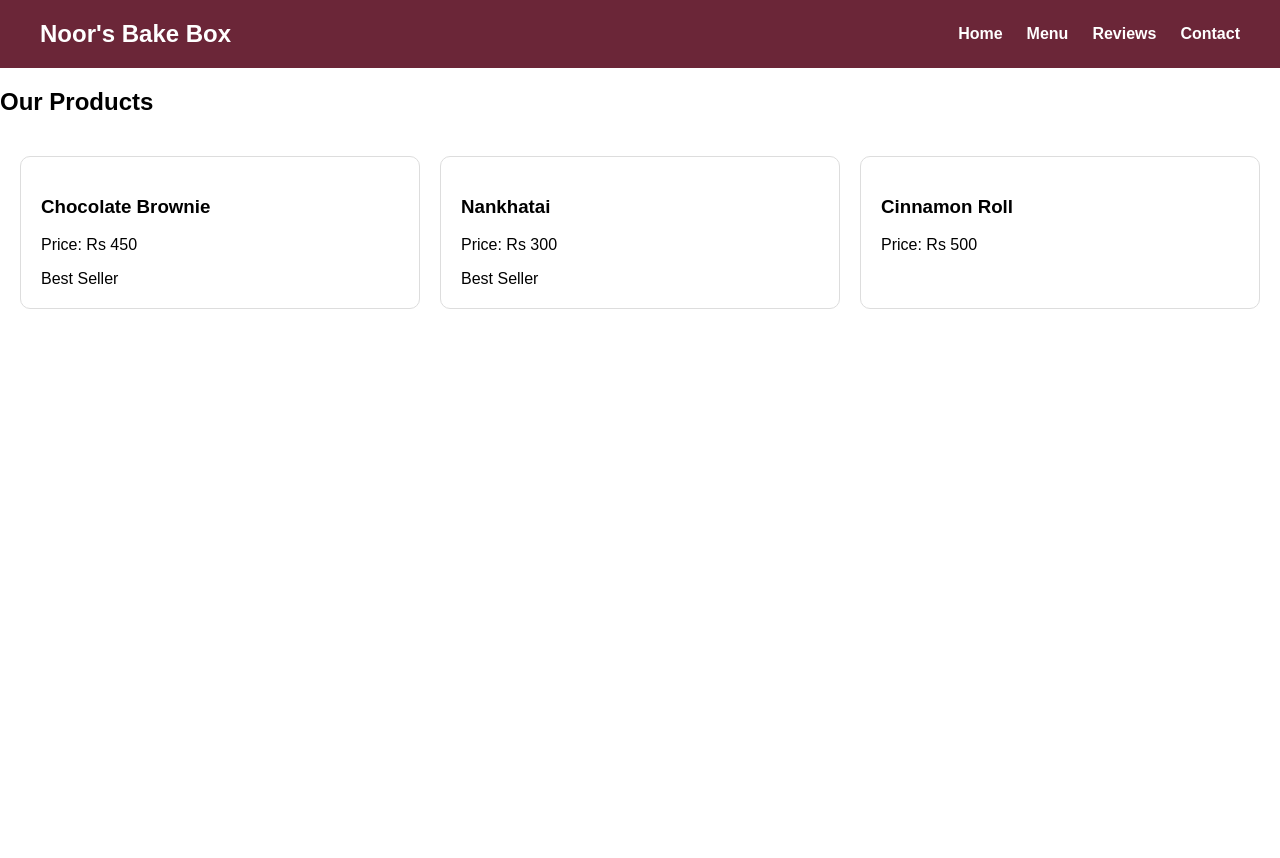
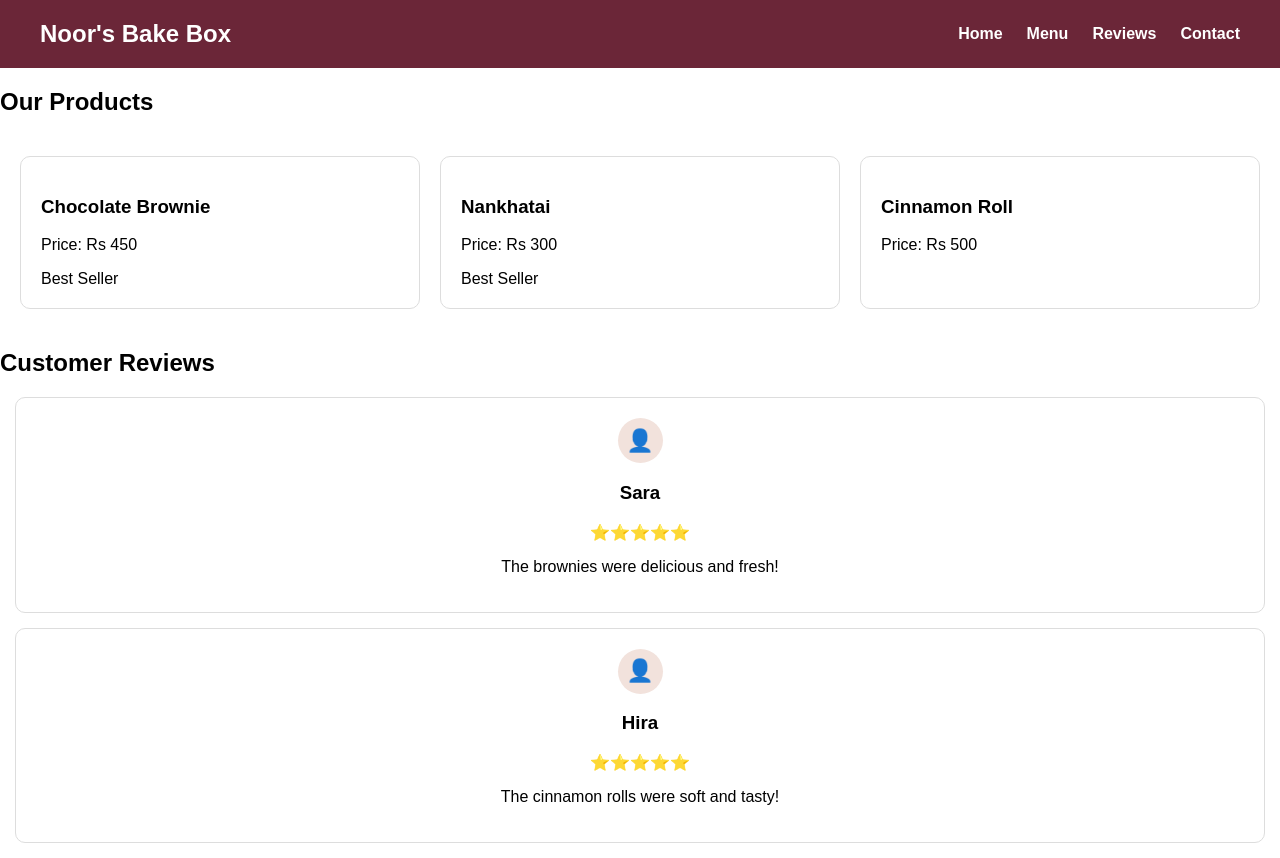
Before and after one commit to ilsasaif/Bake-Box-1, a React (Vite) app: page / in a window 1280 px wide. Before the commit the page ends 800 px from the top, so only its background shows below. Built offline with nearby package versions, Linux system fonts and the light colour scheme.

Commit message:
Complete Task 4 - ReviewSection

```diff
--- a/src/App.jsx
+++ b/src/App.jsx
@@ -1,11 +1,13 @@
 import ShopHeader from "./components/layout/ShopHeader";
 import ProductSection from "./components/products/ProductSection";
+import ReviewSection from "./components/reviews/ReviewSection";
 
 function App() {
   return (
     <div>
       <ShopHeader />
       <ProductSection />
+      <ReviewSection />
     </div>
   );
 }
--- /dev/null
+++ b/src/components/reviews/Avatar.jsx
@@ -0,0 +1,9 @@
+function Avatar() {
+  return (
+    <div className="avatar">
+      👤
+    </div>
+  );
+}
+
+export default Avatar;
--- /dev/null
+++ b/src/components/reviews/Rating.jsx
@@ -0,0 +1,9 @@
+function Rating() {
+  return (
+    <div className="rating">
+      ⭐⭐⭐⭐⭐
+    </div>
+  );
+}
+
+export default Rating;
--- /dev/null
+++ b/src/components/reviews/ReviewHira.jsx
@@ -0,0 +1,15 @@
+import Avatar from "./Avatar";
+import Rating from "./Rating";
+
+function ReviewHira() {
+  return (
+    <div className="review-card">
+      <Avatar />
+      <h3>Hira</h3>
+      <Rating />
+      <p>The cinnamon rolls were soft and tasty!</p>
+    </div>
+  );
+}
+
+export default ReviewHira;
--- /dev/null
+++ b/src/components/reviews/ReviewSara.jsx
@@ -0,0 +1,15 @@
+import Avatar from "./Avatar";
+import Rating from "./Rating";
+
+function ReviewSara() {
+  return (
+    <div className="review-card">
+      <Avatar />
+      <h3>Sara</h3>
+      <Rating />
+      <p>The brownies were delicious and fresh!</p>
+    </div>
+  );
+}
+
+export default ReviewSara;
--- /dev/null
+++ b/src/components/reviews/ReviewSection.jsx
@@ -0,0 +1,17 @@
+import ReviewSara from "./ReviewSara";
+import ReviewHira from "./ReviewHira";
+
+function ReviewSection() {
+  return (
+    <section>
+      <h2>Customer Reviews</h2>
+
+      <div>
+        <ReviewSara />
+        <ReviewHira />
+      </div>
+    </section>
+  );
+}
+
+export default ReviewSection;
--- a/src/index.css
+++ b/src/index.css
@@ -40,4 +40,26 @@ nav a {
   border: 1px solid #ddd;
   padding: 20px;
   border-radius: 10px;
+}.review-card {
+  border: 1px solid #ddd;
+  padding: 20px;
+  margin: 15px;
+  border-radius: 10px;
+  text-align: center;
 }
+
+.avatar {
+  width: 45px;
+  height: 45px;
+  border-radius: 50%;
+  background-color: #f2e2dc;
+  display: flex;
+  align-items: center;
+  justify-content: center;
+  margin: auto;
+  font-size: 22px;
+}
+
+.rating {
+  margin: 10px 0;
+}
```
